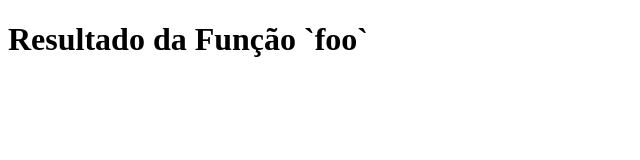
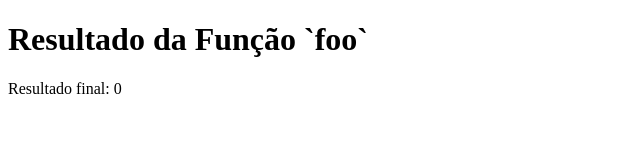
Before and after one commit to NICKZZIN/WBN, a plain HTML site: page index.html in a window 1280 px wide. Shown: the whole page, without its empty margins (0-640 px from the left). Drawn offline with Linux system fonts and the light colour scheme.

Commit message:
index.html

```diff
--- a/index.html
+++ b/index.html
@@ -20,6 +20,27 @@
             return (((a >>> r) << s) >> s);
         }
 
-        let LEN = 100000000 - 1;
+        let LEN = 100000000 - 1;  // Tamanho da sequência
         let res = 0;
-        let outputDiv =
+        let outputDiv = document.getElementById("output");
+
+        try {
+            // Executando a função foo para o valor final
+            res = foo((LEN & 127), 456, 789);
+
+            // Verificando o resultado
+            if (res !== -1) throw "Wrong result: " + res;
+
+            // Executando a função foo para cada valor de 0 a LEN
+            for (let i = 0; i <= 100; i++) { // Mudei para 100 para não sobrecarregar
+                res = foo((i & 127), 456, 789);
+            }
+
+            // Se tudo estiver certo
+            outputDiv.innerHTML = "Resultado final: " + res;
+        } catch (error) {
+            outputDiv.innerHTML = "Erro: " + error;
+        }
+    </script>
+</body>
+</html>
```
